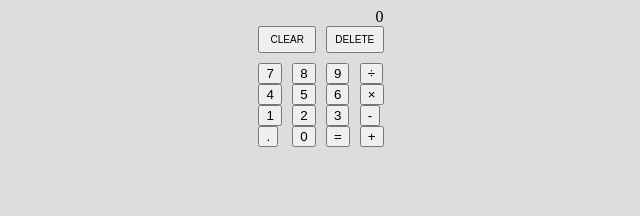
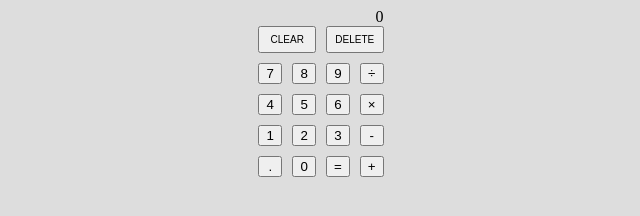
Before and after one commit to RMikhaeal/calculator, a plain HTML site: page index.html in a window 1280 px wide. Shown: the whole page, without its empty margins (319-959 px from the left). Drawn offline with Linux system fonts and the light colour scheme.

Commit message:
remove column class

```diff
--- a/index.html
+++ b/index.html
@@ -18,28 +18,21 @@
       <button id="del">DELETE</button>
     </div>
     <div class="buttons">
-      <div class="column">
       <button class="value" id="seven">7</button>
+      <button class="value" id="eight">8</button>
+      <button class="value" id="nine">9</button>
+      <button class="operator" id="divide">&#247;</button>
       <button class="value" id="four">4</button>
+      <button class="value" id="five">5</button>
+      <button class="value" id="six">6</button>
+      <button class="operator" id="multiply">&#215;</button>
       <button class="value" id="one">1</button>
+      <button class="value" id="two">2</button>
+      <button class="value" id="three">3</button>
+      <button class="operator" id="subtract">-</button>
       <button class="value" id="deci">.</button>
-      </div>
-      <div class="column">
-        <button class="value" id="eight">8</button>
-        <button class="value" id="five">5</button>
-        <button class="value" id="two">2</button>
       <button class="value" id="zero">0</button>
-      </div>
-      <div class="column">
-        <button class="value" id="nine">9</button>
-        <button class="value" id="six">6</button>
-        <button class="value" id="three">3</button>
       <button id="equal">=</button>
-      </div>
-      <div class="column">
-        <button class="operator" id="divide">&#247;</button>
-        <button class="operator" id="multiply">&#215;</button>
-        <button class="operator" id="subtract">-</button>
       <button class="operator" id="add">+</button>
       </div>
     </div>
```
Lines whose indentation alone changed are shown as unchanged.
